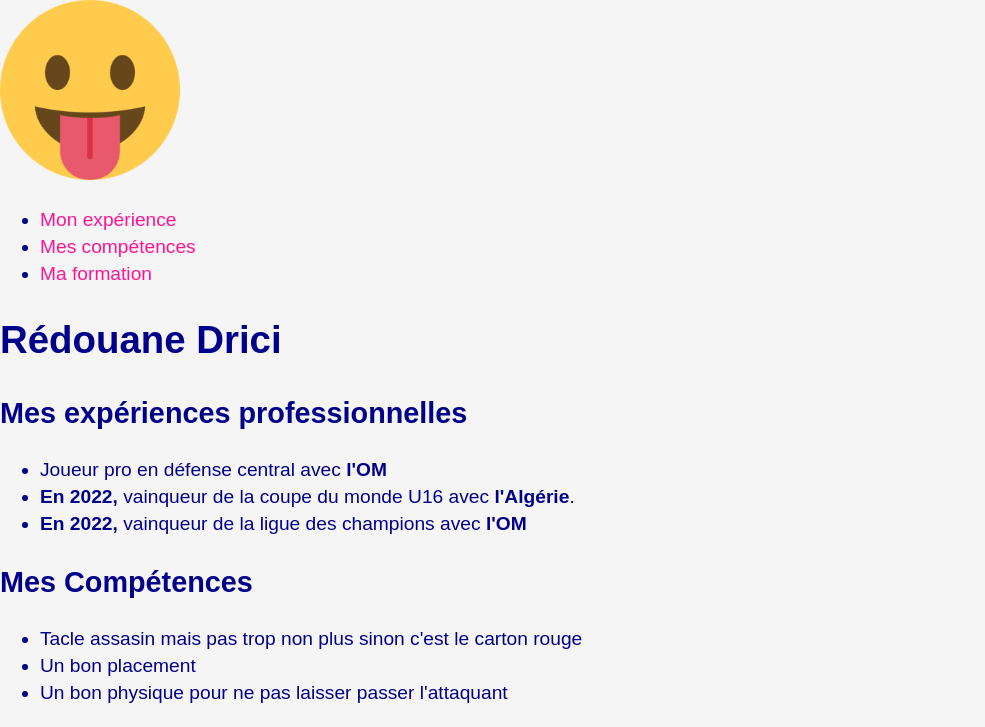
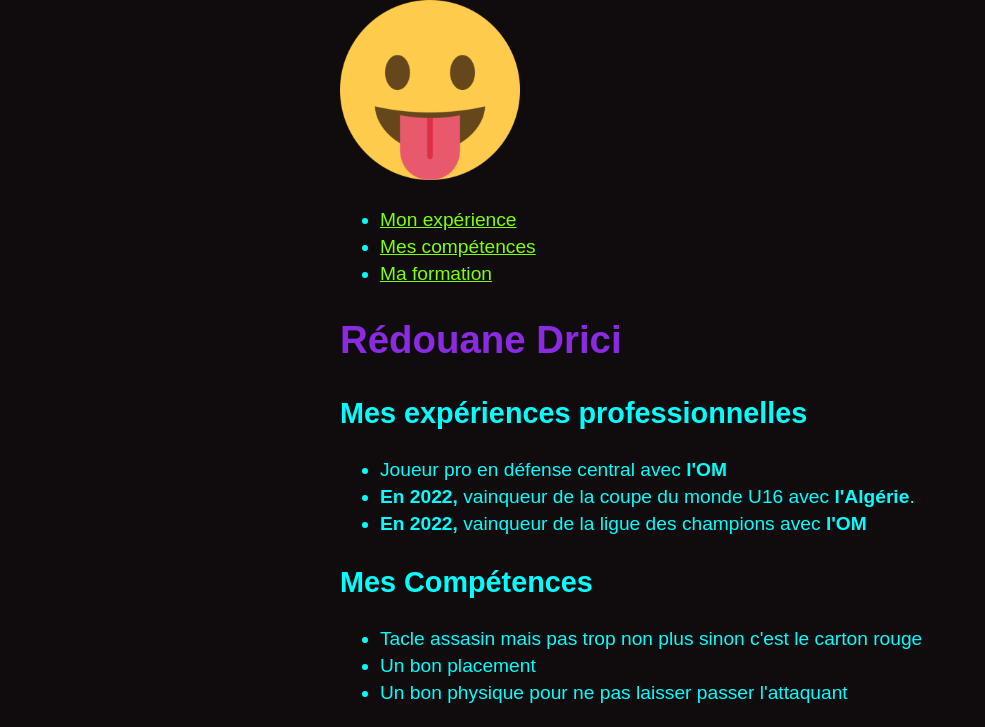
Before and after one commit to divtec-cejef/cv-01-html-dricred, a plain HTML site: page index.html in a window 1280 px wide. Shown: the top 727 px of the page, without its empty margins (0-985 px from the left). Drawn offline with nearby package versions, Linux system fonts and the light colour scheme.

Commit message:
Html : Fait les corrections
Css :
changement des couleurs + tout center

```diff
--- a/css/main.css
+++ b/css/main.css
@@ -1,27 +1,20 @@
 * {
-    box-sizing: border-box;
+    color: cyan;
 }
-
 body {
     font-family: Arial, sans-serif;
     font-weight: 400;
     font-size: 1.2rem;
     line-height: 1.4;
-    color: darkblue;
-    background-color: whitesmoke;
+    color: greenyellow;
+    background-color: #100c0d;
+    max-width: 600px;
+    margin: 0 auto;
+    padding-bottom: 200px;
 }
-
-img {
-    max-width: 100%;
-    height: auto;
-    width: auto;
+h1 {
+   color: blueviolet;
 }
-
 a {
-    color: deeppink;
-    text-decoration: none;
+    color: chartreuse;
 }
-
-a:hover {
-    color: darkmagenta;
-}
--- a/index.html
+++ b/index.html
@@ -13,25 +13,29 @@
     <meta name="description" content="CV de Rédouane Drici.">
     <!-- Reset CSS Normalize CSS -->
     <link rel="stylesheet" href="https://necolas.github.io/normalize.css/8.0.1/normalize.css"/>
-    <!-- CSS de base -->
-    <link rel="stylesheet" href="css/main.css"/>
     <!-- Favicon -->
-    <link rel="apple-touch-icon" sizes="180x180" href="/apple-touch-icon.png">
-    <link rel="icon" type="image/png" sizes="32x32" href="/favicon-32x32.png">
-    <link rel="icon" type="image/png" sizes="16x16" href="/favicon-16x16.png">
+    <link rel="apple-touch-icon" sizes="180x180" href="/image/apple-touch-icon.png">
+    <link rel="icon" type="image/png" sizes="32x32" href="/image/favicon-32x32.png">
+    <link rel="icon" type="image/png" sizes="16x16" href="/image/favicon-16x16.png">
     <meta name="msapplication-TileColor" content="#da532c">
     <meta name="theme-color" content="#ffffff">
+
+    <!-- CSS de base -->
+    <link rel="stylesheet" href="css/main.css">
+
 </head>
 <body>
 <header>
-    <a href="apple-touch-icon.png" class="logo" target="_blank"><img src="apple-touch-icon.png" alt="image logo"></a>
+    <a href="image/apple-touch-icon.png" class="logo" target="_blank">
+        <img src="image/apple-touch-icon.png" alt="image logo">
+    </a>
     <nav>
         <ul class="menu">
             <li>
                 <a href="#experience">Mon expérience</a>
             </li>
             <li>
-                <a href="#compétence">Mes compétences</a>
+                <a href="#competence">Mes compétences</a>
             </li>
             <li>
                 <a href="#formation">Ma formation</a>
@@ -45,12 +49,16 @@
         <h2 id="experience">Mes expériences professionnelles</h2>
         <ul>
             <li>Joueur pro en défense central avec <strong>l'OM</strong></li>
-            <li><strong>En 2022,</strong> vainqueur de la coupe du monde U16 avec <strong>l'Algérie</strong>.</li>
+            <li>
+                <strong>En 2022,</strong>
+                vainqueur de la coupe du monde U16 avec
+                <strong>l'Algérie</strong>.
+            </li>
             <li><strong>En 2022,</strong> vainqueur de la ligue des champions avec <strong>l'OM</strong></li>
         </ul>
     </section>
     <section>
-        <h2 id="compétence">Mes Compétences</h2>
+        <h2 id="competence">Mes Compétences</h2>
         <ul>
             <li>Tacle assasin mais pas trop non plus sinon c'est le carton rouge</li>
             <li>Un bon placement</li>
@@ -65,7 +73,7 @@
             <li>A 16 ans, premier contrat pro à <strong>l'OM</strong></li>
         </ul>
     </section>
-    <img src="Image/football.jpg" alt="Un ballon de foot sur de l'herbe">
+    <img src="image/football.jpg" alt="Un ballon de foot sur de l'herbe">
 </main>
 <footer>
     &copy; - 2023 Rédouane Drici |
```
Also changed, not shown: image/apple-touch-icon.png (renamed from apple-touch-icon.png), image/favicon-16x16.png (renamed from favicon-16x16.png), image/favicon-32x32.png (renamed from favicon-32x32.png), image/football.jpg (renamed from Image/football.jpg).
